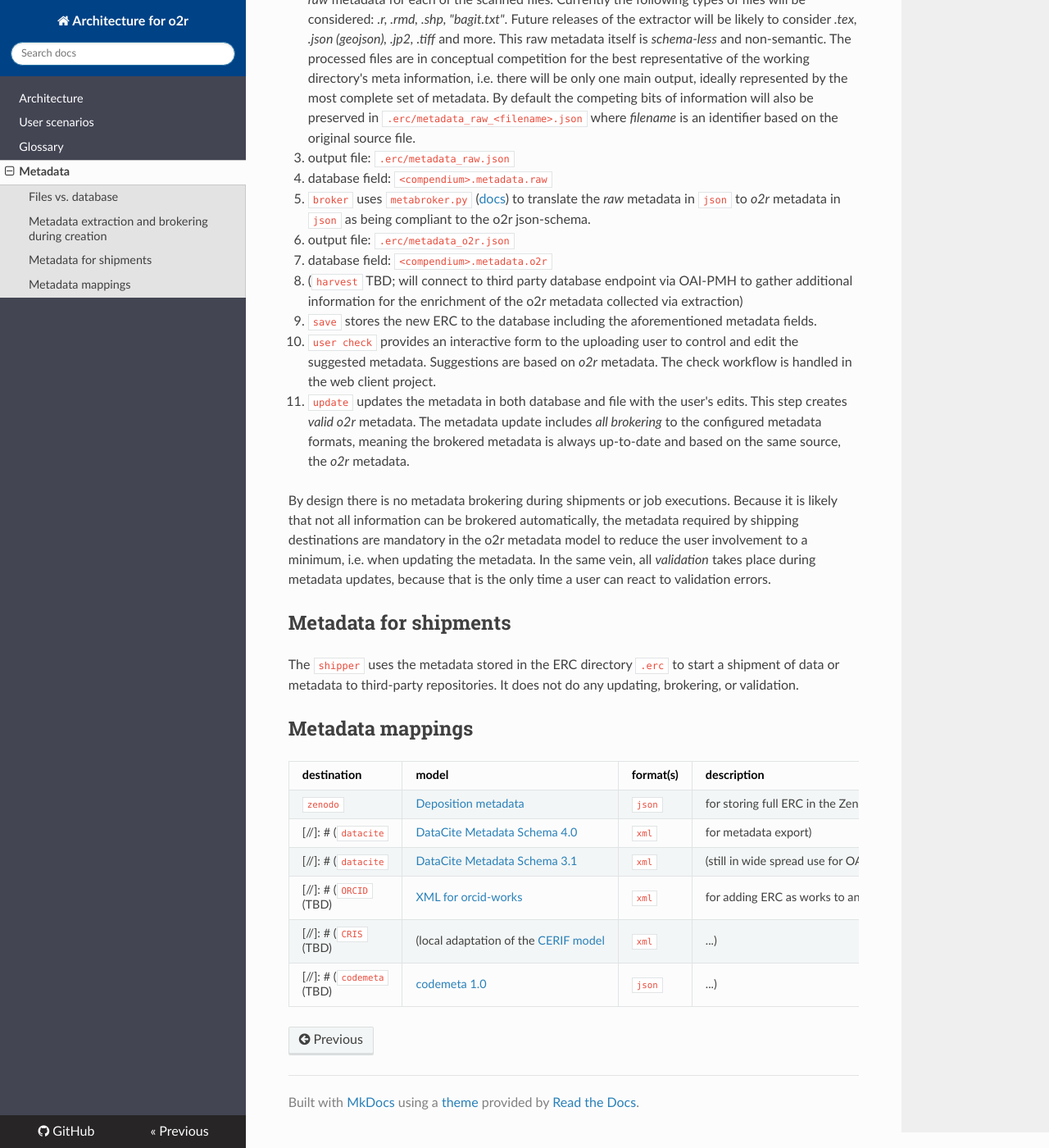
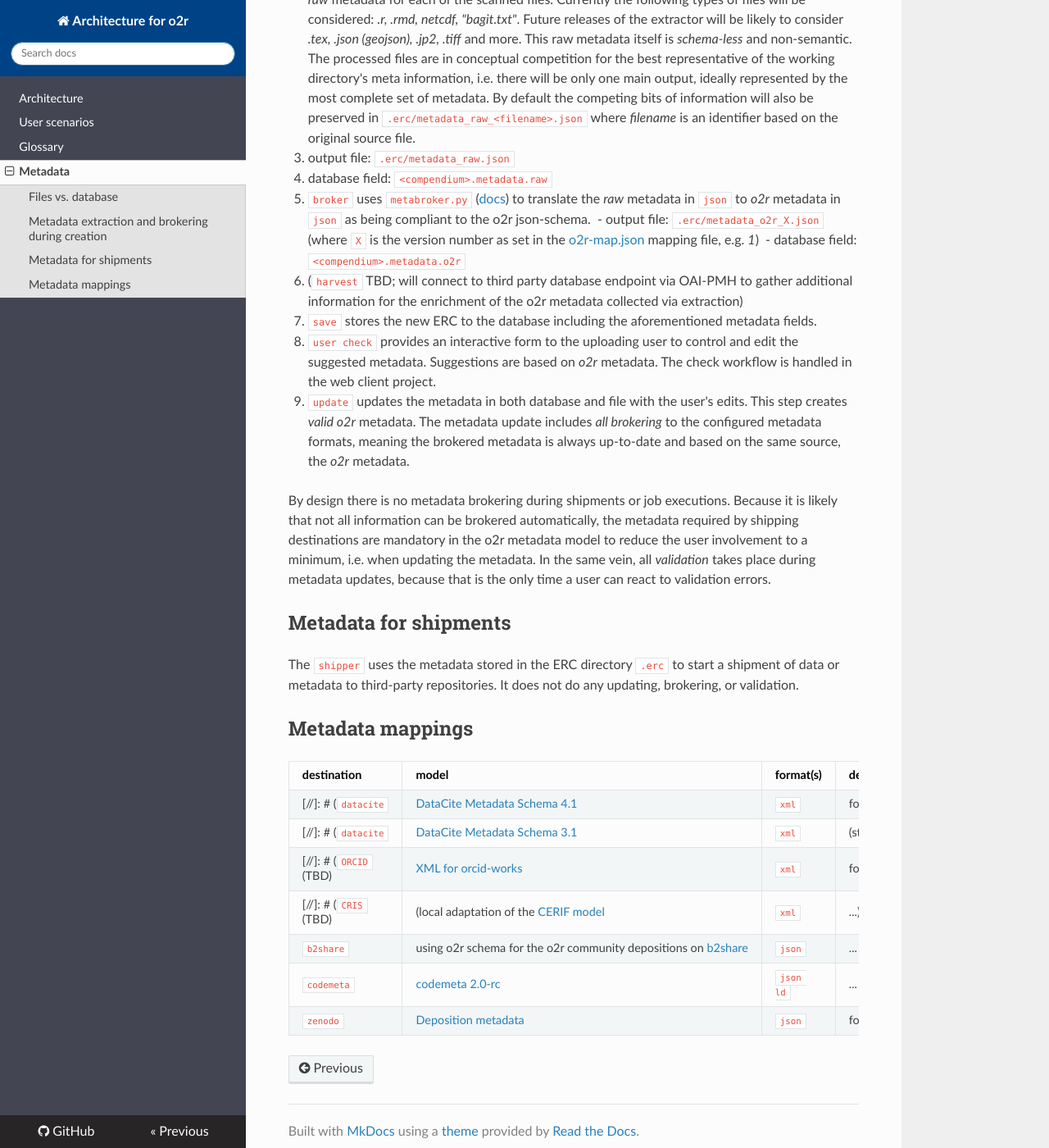
Before and after one commit to o2r-project/architecture, an MkDocs documentation site: the page built from docs/metadata.md, in a window 1280 px wide and 1400 px high, scrolled down 816 px. Shown: the whole window at 82% size. Built offline with MkDocs 1.6.1, drawn with Linux system fonts in a browser that asks for light colours; nearby versions of some CDN libraries; old or Windows-style settings are respelled for this version of MkDocs.

Commit message:
Update metadata.md

```diff
--- a/docs/metadata.md
+++ b/docs/metadata.md
@@ -23,15 +23,15 @@ It controls the creation workflow.
 The creation from the metadata perspective is as follows:
 
 1. `init` stores the files for a new ERC in a directory.
-1. `extract` uses `metaextract.py` ([docs](https://github.com/o2r-project/o2r-meta#2-metaextract)) to analyse the incoming ERC and creates new files with _raw_ metadata for each of the scanned files. Currently the following types of files will be considered: _.r, .rmd, .shp, "bagit.txt"_. Future releases of the extractor will be likely to consider _.tex, .json (geojson), .jp2, .tiff_ and more.
+1. `extract` uses `metaextract.py` ([docs](https://github.com/o2r-project/o2r-meta#2-metaextract)) to analyse the incoming ERC and creates new files with _raw_ metadata for each of the scanned files. Currently the following types of files will be considered: _.r, .rmd, netcdf, "bagit.txt"_. Future releases of the extractor will be likely to consider _.tex, .json (geojson), .jp2, .tiff_ and more.
 This raw metadata itself is _schema-less_ and non-semantic.
 The processed files are in conceptual competition for the best representative of the working directory's meta information, i.e. there will be only one main output, ideally represented by the most complete set of metadata.
 By default the competing bits of information will also be preserved in `.erc/metadata_raw_<filename>.json` where _filename_ is an identifier based on the original source file.
   - output file: `.erc/metadata_raw.json`
   - database field: `<compendium>.metadata.raw`
 1. `broker` uses `metabroker.py` ([docs](https://github.com/o2r-project/o2r-meta#5-metabroker)) to translate the _raw_ metadata in `json` to _o2r_ metadata in `json` as being compliant to the o2r json-schema.
-  - output file: `.erc/metadata_o2r.json`
-  - database field: `<compendium>.metadata.o2r`
+  - output file: `.erc/metadata_o2r_X.json` (where `X` is the version number as set in the [o2r-map.json](https://github.com/o2r-project/o2r-meta/blob/master/broker/mappings/o2r-map.json) mapping file, e.g. _1_)
+  - database field: `<compendium>.metadata.o2r`
 1. (`harvest` TBD; will connect to third party database endpoint via OAI-PMH to gather additional information for the enrichment of the o2r metadata collected via extraction)
 1. `save` stores the new ERC to the database including the aforementioned metadata fields.
 1. `user check` provides an interactive form to the uploading user to control and edit the suggested metadata.
@@ -54,9 +54,10 @@ It does not do any updating, brokering, or validation.
 
 **destination** | **model** | **format(s)** | **description**
 ------ | ------ | ------ | ------
-`zenodo` | [Deposition metadata](https://zenodo.org/dev#collapse-list16) | `json` | for storing full ERC in the Zenodo data repository; Zenodo also publishes metadata on [DataCite](https://datacite.org/)
-[//]: # (`datacite` | [DataCite Metadata Schema 4.0](http://schema.datacite.org/meta/kernel-4.0/) | `xml` | for metadata export)
+[//]: # (`datacite` | [DataCite Metadata Schema 4.1](http://schema.datacite.org/meta/kernel-4.1/) | `xml` | for metadata export)
 [//]: # (`datacite` | [DataCite Metadata Schema 3.1](http://schema.datacite.org/meta/kernel-3.1/) | `xml` | (still in wide spread use for OAI-PMH))
 [//]: # (`ORCID` (TBD) | [XML for orcid-works](https://members.orcid.org/api/xml-orcid-works) | `xml` | for adding ERC as works to an ORCID profile)
 [//]: # (`CRIS` (TBD) | (local adaptation of the [CERIF model](http://www.eurocris.org/cerif/main-features-cerif) | `xml` | ...)
-[//]: # (`codemeta` (TBD) | [codemeta 1.0](https://github.com/codemeta/codemeta/releases/tag/1.0) | `json` | ...)
+`b2share` | using o2r schema for the o2r community depositions on [b2share](https://b2share.eudat.eu/)  | `json` | ...
+`codemeta` | [codemeta 2.0-rc](https://github.com/codemeta/codemeta/tree/2.0-rc) | `json ld` | ...
+`zenodo` | [Deposition metadata](https://zenodo.org/dev#collapse-list16) | `json` | for storing full ERC in the Zenodo data repository; Zenodo also publishes metadata on [DataCite](https://datacite.org/)
```
